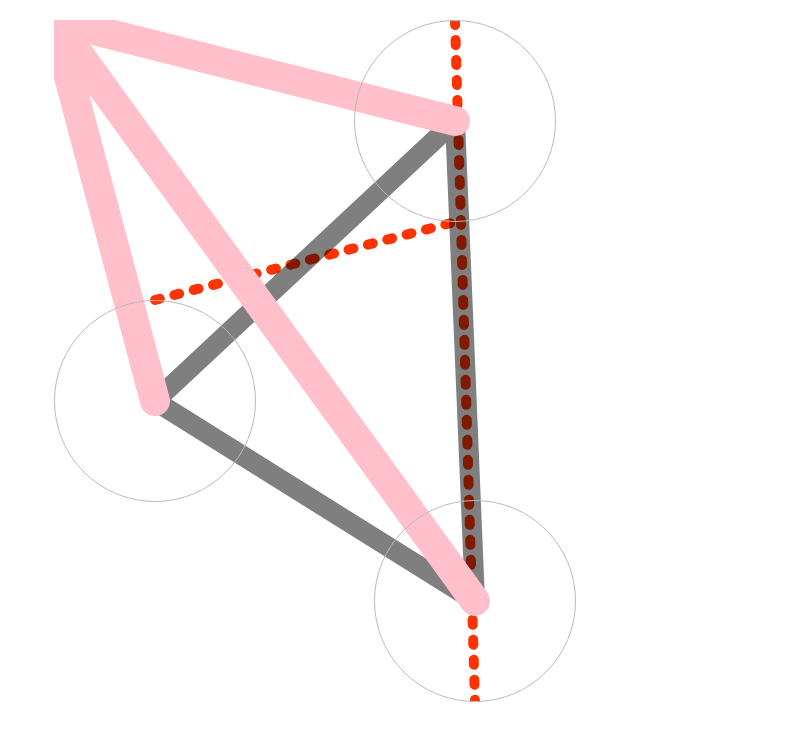
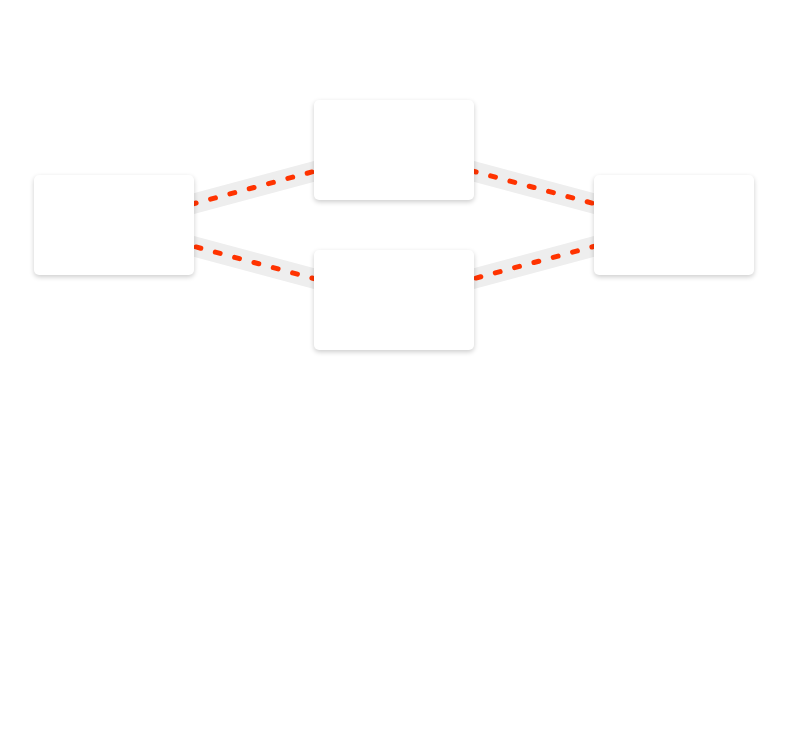
Before and after one commit to tbloncar/linemate, a website: page demo/index.html in a window 1280 px wide. Shown: the whole page, without its empty margins (246-1033 px from the left). Drawn offline with Linux system fonts and the light colour scheme.

Commit message:
Add linemate.confine and update README

```diff
--- a/demo/index.html
+++ b/demo/index.html
@@ -6,44 +6,25 @@
     <link rel="stylesheet" href="style.css" type="text/css" media="screen" charset="utf-8">
   </head>
   <body>
-    <div id="a" class="box"></div>
-    <div id="b" class="box"></div>
-    <div id="c" class="box"></div>
+    <div class="container" id="container-1">
+      <div id="a" class="node"></div>
+      <div id="b" class="node"></div>
+      <div id="c" class="node"></div>
+      <div id="d" class="node"></div>
+    </div>
     <script src="linemate.min.js"></script>
     <script>
       window.addEventListener('load', function(e) {
-        var anode = document.getElementById('a');
-        var bnode = document.getElementById('b');
-        var cnode = document.getElementById('c');
-
-        // Create an incomplete graph
-        linemate.connect('.box', {
-          color: '#ff3300',
-          dashed: true,
-          entryPoint: 'bottom',
-          exitPoint: 'top',
-          width: 10
-        });
-
-        // Create a complete graph
-        linemate.complete([anode, bnode, cnode], {
-          color: 'rgba(0,0,0,0.5)',
+        linemate.confine('#container-1');
+        linemate.complete('.node', {
+          color: '#eee',
           width: 20
         });
 
-        // Write a custom stroke function
-        linemate.custom([anode, bnode, cnode], {
-          color: 'pink',
-          width: 30
-        }, function(context, pnodes) {
-          context.moveTo(0, 0);
-
-          for(var i = 0, l = pnodes.length; i < l; i++) {
-            var pnode = pnodes[i];
-
-            context.lineTo(pnode.entryPoint.x, pnode.entryPoint.y);
-            context.moveTo(0, 0);
-          }
+        linemate.complete('.node', {
+          color: '#ff3300',
+          dashed: true,
+          width: 5
         });
       });
     </script>
--- a/demo/style.css
+++ b/demo/style.css
@@ -1,22 +1,35 @@
-.box {
-  border: 1px solid #bbb;
-  border-radius: 50%;
-  height: 200px;
+.container {
+  margin: 50px auto;
+  width: 800px;
+  position: relative;
+  text-align: center;
+}
+
+.node {
+  background: #fff;
+  border-radius: 5px;
+  box-shadow: 0 2px 5px rgba(0,0,0,0.2);
+  height: 100px;
   position: absolute;
-  width: 200px;
+  width: 20%;
 }
 
 #a {
-  left: 300px;
-  top: 300px;
+  left: 5%;
+  top: 125px;
 }
 
 #b {
-  left: 600px;
-  top: 20px;
+  left: 40%;
+  top: 50px;
 }
 
 #c {
-  left: 620px;
-  top: 500px;
+  right: 5%;
+  top: 125px;
 }
+
+#d {
+  left: 40%;
+  top: 200px;
+}
--- a/src/linemate.js
+++ b/src/linemate.js
@@ -1,4 +1,6 @@
 import utils from './utils';
+
+let confinedTo = document.body;
 
 const pointLabels = {
   center: 0,
@@ -129,7 +131,7 @@ function createCanvas(bounds) {
 
   context.scale(ratio, ratio);
   styleCanvas(canvas, ratio, bounds);
-  document.body.appendChild(canvas);
+  confinedTo.appendChild(canvas);
 
   return context;
 }
@@ -201,6 +203,12 @@ function draw(nodes, opts, doStrokes) {
     }
   }
 
+  // If 'nodes' is an array of selectors,
+  // map to DOM nodes
+  if(typeof nodes[0] === 'string') {
+    nodes = nodes.map(n => document.querySelector(node));
+  }
+
   // Canvas setup and node processing
   const { context, pnodes } = setup(nodes, opts);
 
@@ -219,6 +227,20 @@ function doConnect(context, pnodes) {
 
     context.lineTo(pnode.entryPoint.x, pnode.entryPoint.y);
     context.moveTo(pnode.exitPoint.x, pnode.exitPoint.y);
+  }
+}
+
+/*
+ * Confine linemate to a common parent node
+ * other than 'document.body'
+ *
+ * @param {string|Node} node - A selector or DOM node
+ */
+function confine(node) {
+  if(typeof node === 'string') {
+    confinedTo = document.querySelector(node);
+  } else {
+    confinedTo = node;
   }
 }
 
@@ -261,6 +283,7 @@ function custom(nodes, opts, doStrokes) {
 }
 
 const linemate = {
+  confine,
   connect,
   complete,
   custom
```
Also changed, not shown: README.md, demo/linemate.min.js, dist/linemate.min.js, 2 other files.
